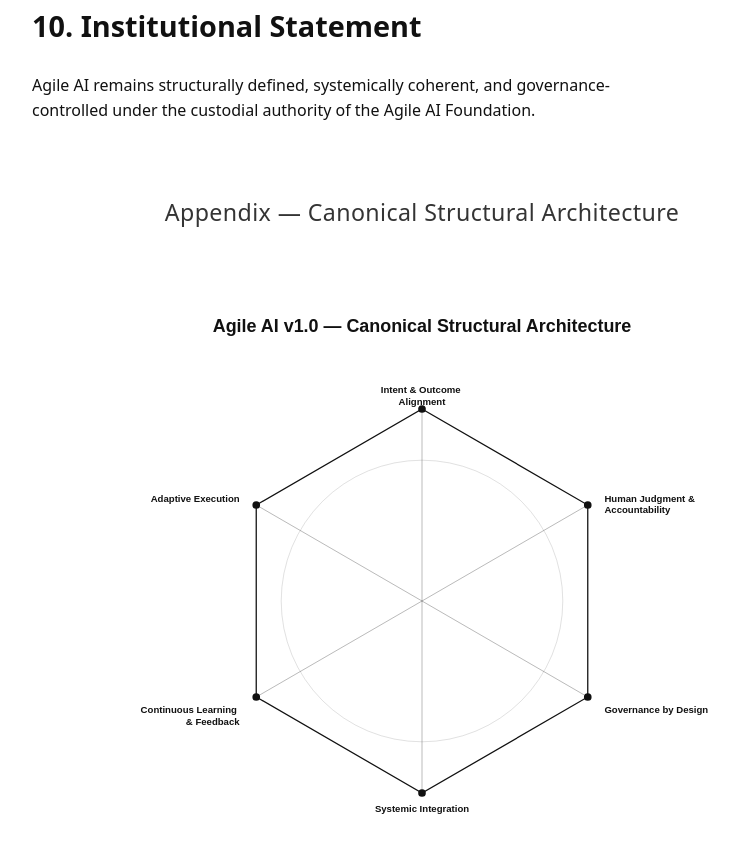
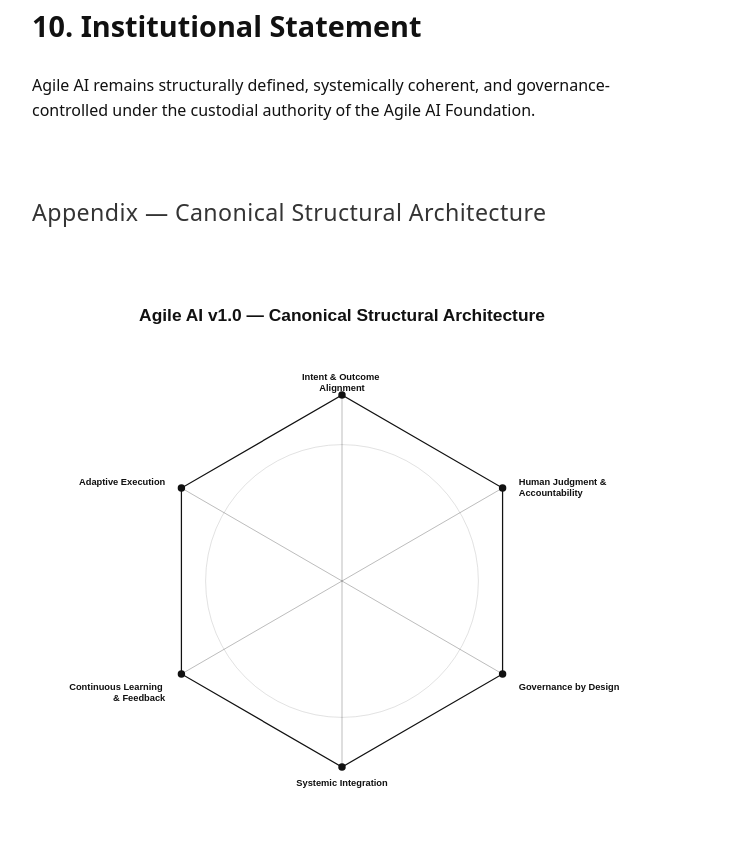
Before and after one commit to dileepavaai/agileai-foundation, a plain HTML site: page docs/guide/index.html in a window 1280 px wide. Shown: the part 2905-3760 px from the top of the page, without its empty margins (218-957 px from the left). Drawn offline with Linux system fonts and the light colour scheme.

Commit message:
Guide v1.0 — Archival alignment of appendix diagram + final typographic lock

```diff
--- a/docs/guide/refinement.css
+++ b/docs/guide/refinement.css
@@ -55,7 +55,7 @@ main.container ul {
 }
 
 main.container ul li {
-  margin-bottom: 6px;
+  margin-bottom: 5px;
   line-height: 1.55;
 }
 
@@ -65,23 +65,23 @@ main.container ul li strong {
 
 
 /* ----------------------------------------------------------
-   DIAGRAM PROPORTION (Reduced Dominance)
+   DIAGRAM PROPORTION (Archival Alignment)
    ---------------------------------------------------------- */
 
+#diagram {
+  text-align: left;
+}
+
+#diagram .diagram-container {
+  text-align: left;
+}
+
 #diagram .diagram-container img {
-  max-width: 640px;
+  max-width: 620px;
   width: 100%;
   height: auto;
-  margin: 50px auto 35px auto;
-}
-
-/* Center container instead */
-#diagram .diagram-container {
-  text-align: center;
-}
-
-#diagram {
-  text-align: center;
+  margin: 40px 0 30px 0;
+  display: block;
 }
 
 
@@ -92,8 +92,6 @@ main.container ul li strong {
 /* Default: Light */
 .diagram-light {
   display: block;
-  margin-left: auto;
-  margin-right: auto;
 }
 
 .diagram-dark {
@@ -107,8 +105,6 @@ main.container ul li strong {
 
 :root[data-theme="dark"] .diagram-dark {
   display: block;
-  margin-left: auto;
-  margin-right: auto;
 }
 
 /* System Dark (no override) */
@@ -119,8 +115,6 @@ main.container ul li strong {
 
   :root:not([data-theme]) .diagram-dark {
     display: block;
-    margin-left: auto;
-    margin-right: auto;
   }
 }
 
@@ -156,23 +150,19 @@ body.guide-page .theme-switcher:hover {
   opacity: 0.85;
 }
 
+
 /* ----------------------------------------------------------
    MICRO TYPOGRAPHIC POLISH (Final Constitutional Pass)
    ---------------------------------------------------------- */
 
 /* Improve long-form readability */
 body.guide-page main.container {
-  max-width: 780px;   /* slightly tighter than global 860px */
+  max-width: 780px;
 }
 
 /* Controlled paragraph measure */
 body.guide-page p {
   max-width: 70ch;
-}
-
-/* Slightly tighter inter-list spacing */
-body.guide-page ul li {
-  margin-bottom: 5px;
 }
 
 /* Slight visual calm between paragraphs */
```
